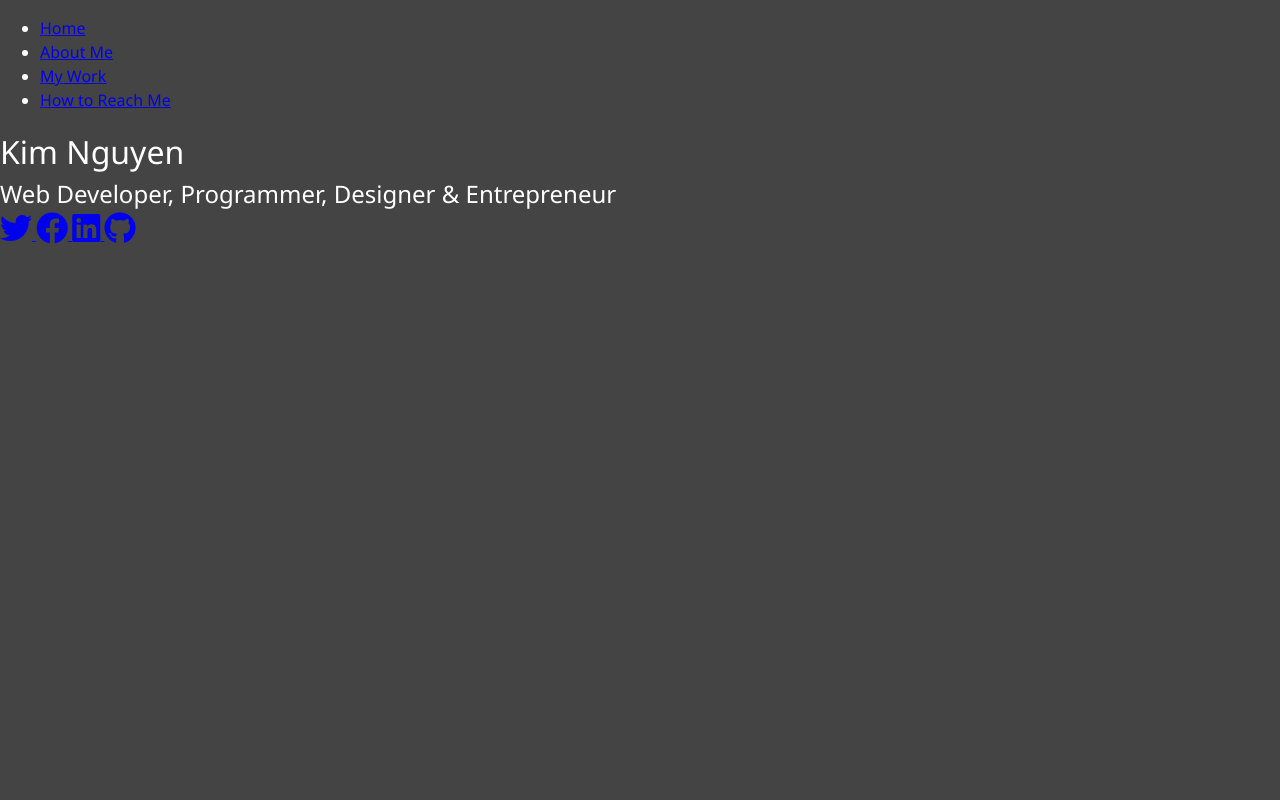
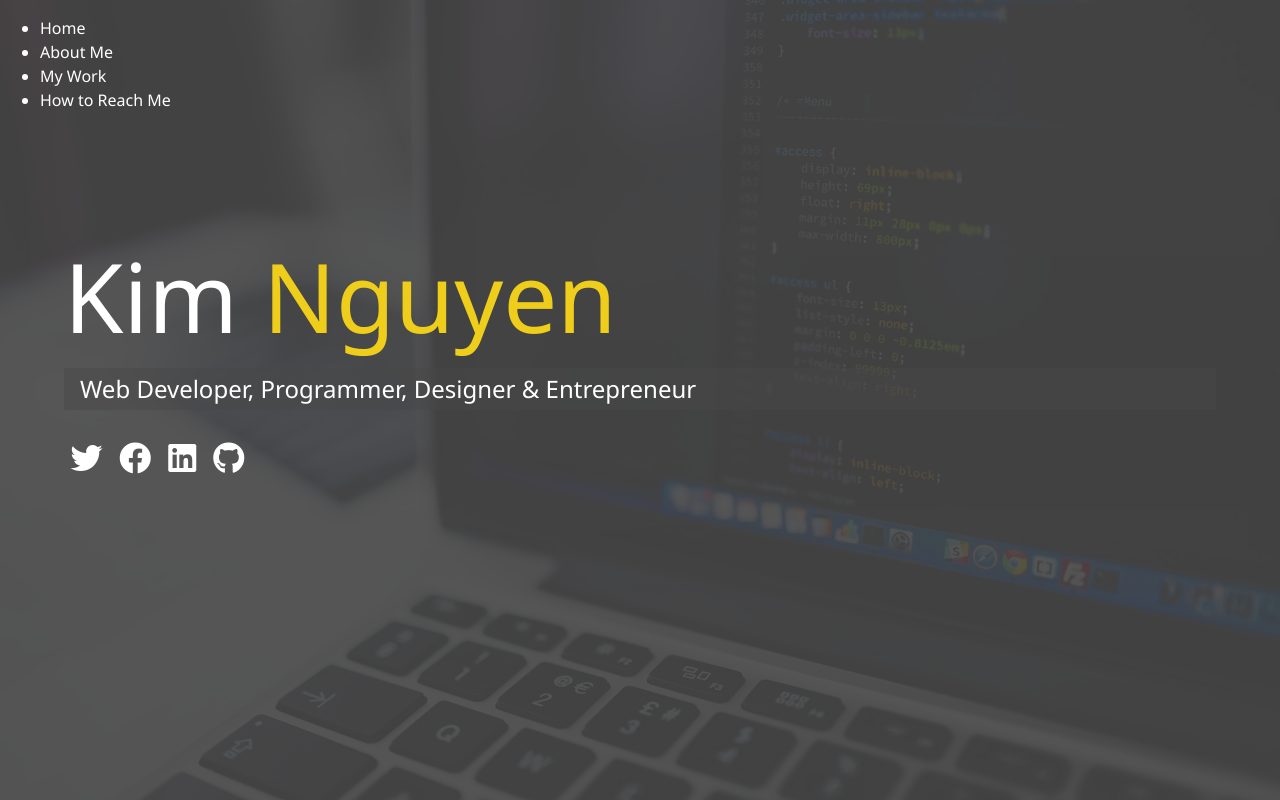
Before and after one commit to kimnguyen137/PortfolioWebsite, a website: page dist/index.html in a window 1280 px wide. Drawn offline with Linux system fonts and the light colour scheme.

Commit message:
Homepage

```diff
--- /dev/null
+++ b/scss/_config.scss
@@ -0,0 +1,30 @@
+$primary-color: #444;
+$secondary-color: #eece1a;
+$show-home-image: true;
+$home-image: url(../img/background.jpg);
+$background-opacity: 0.9;
+
+@mixin easeOut {
+  transition: all 0.5s ease-out;
+}
+
+@mixin background {
+  @if $show-home-image {
+    &#bg-img {
+      background: $home-image;
+      background-attachment: fixed;
+      background-size: cover;
+
+      &:after {
+        content: "";
+        position: absolute;
+        top: 0;
+        right: 0;
+        width: 100%;
+        height: 100%;
+        z-index: -1;
+        background: rgba($primary-color, $background-opacity);
+      }
+    }
+  }
+}
--- a/scss/main.scss
+++ b/scss/main.scss
@@ -1,10 +1,11 @@
-$primary-color: #444;
+@import "config";
 
 * {
   box-sizing: border-box;
 }
 
 body {
+  @include background;
   background: $primary-color;
   color: #fff;
   height: 100%;
@@ -19,4 +20,54 @@ h2,
 h3 {
   margin: 0;
   font-weight: 400;
+
+  &.lg-heading {
+    font-size: 6rem;
+  }
+
+  &.sm-heading {
+    margin-bottom: 2rem;
+    padding: 0.2rem 1rem;
+    background: rgba(lighten($primary-color, 2), 0.5);
+  }
 }
+
+a {
+  color: #fff;
+  text-decoration: none;
+}
+
+header {
+  position: fixed;
+  z-index: 2;
+  width: 100%;
+}
+
+.text-secondary {
+  color: $secondary-color;
+}
+
+main {
+  padding: 4rem;
+  height: 100%;
+
+  .icons {
+    margin-top: 1rem;
+
+    a {
+      padding: 0.4rem;
+
+      &:hover {
+        color: $secondary-color;
+        @include easeOut();
+      }
+    }
+  }
+
+  &#home {
+    overflow: hidden;
+    h1 {
+      margin-top: 20vh;
+    }
+  }
+}
```
Also changed, not shown: dist/css/main.css, dist/img/background.jpg (added), dist/img/portrait.jpg (added), dist/img/portrait_small.jpg (added), dist/img/projects/project1.jpg (added), dist/img/projects/project2.jpg (added), dist/img/projects/project3.jpg (added), dist/img/projects/project4.jpg (added), dist/img/projects/project5.jpg (added), dist/index.html, 3 other files.
